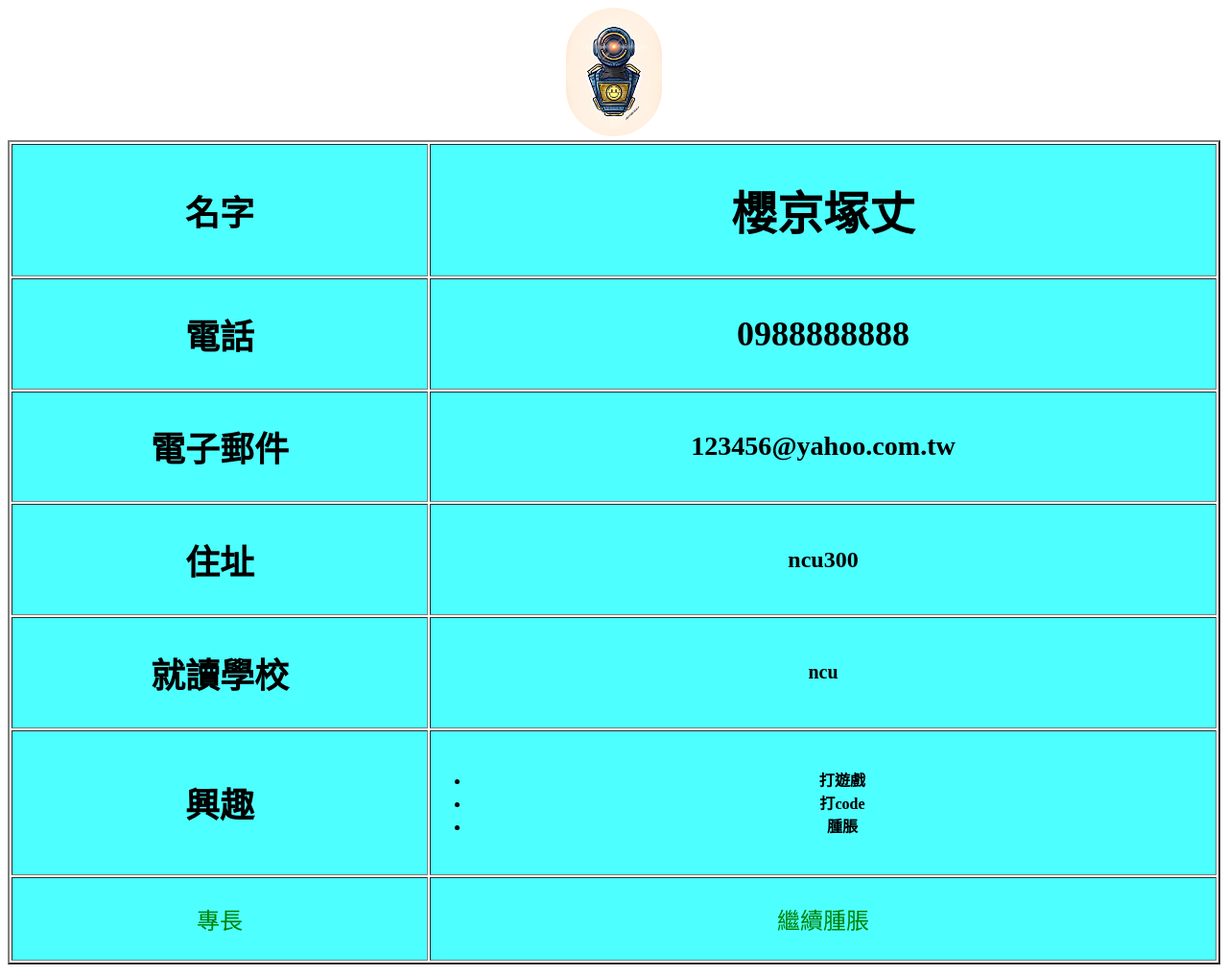
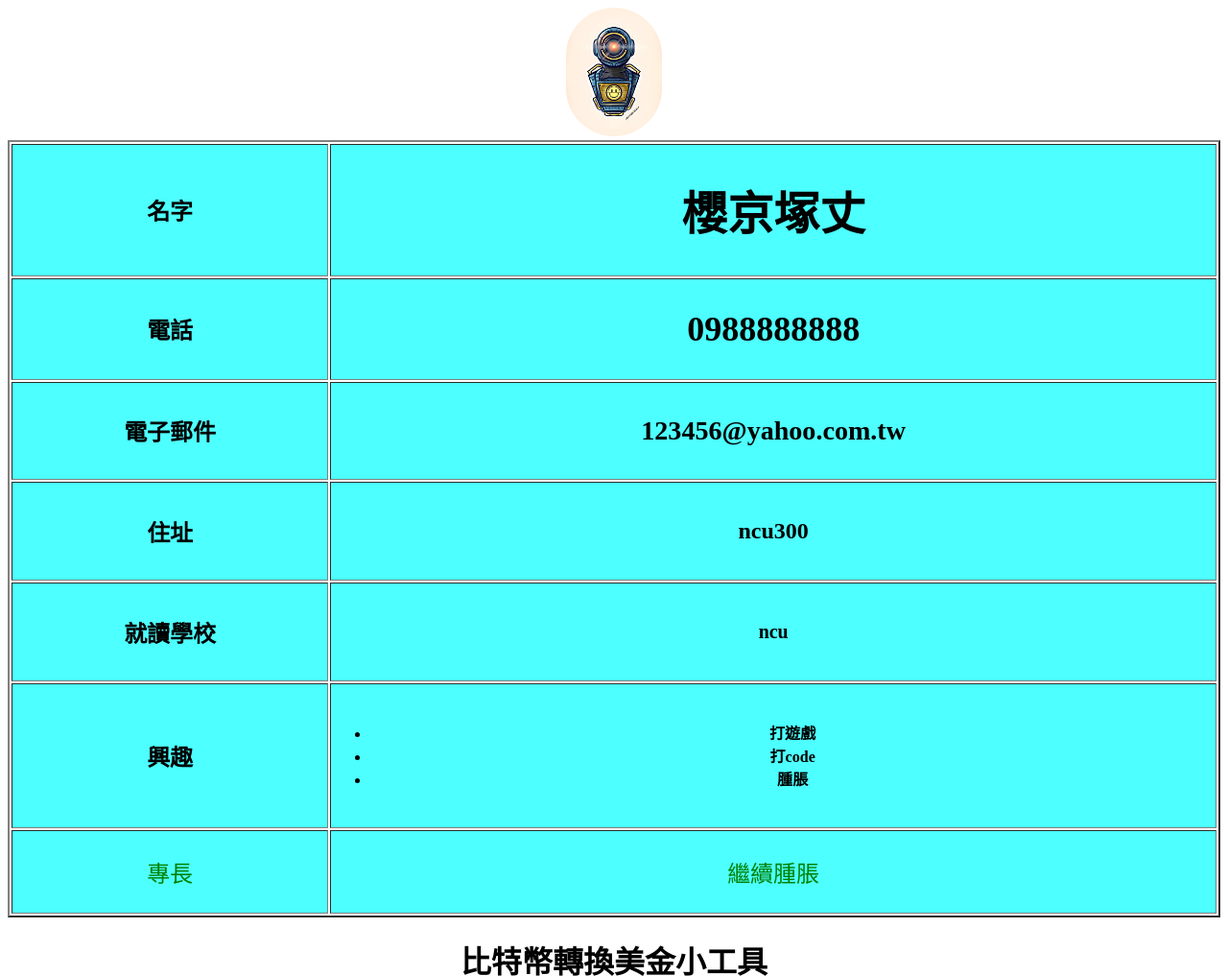
Before and after one commit to uCedric/108403516_2, a plain HTML site: page index.html in a window 1280 px wide. Shown: the top 1017 px of the page at 96% size. Drawn offline with Linux system fonts and the light colour scheme.

Commit message:
Update index.html

```diff
--- a/index.html
+++ b/index.html
@@ -1,4 +1,4 @@
-<!DOCTYPE html>
+ <!DOCTYPE html>
 <html lang="zh-TW">
 	<head>
 		<title>final web porgraming</title>
@@ -52,27 +52,27 @@
 			<br>
 			<table border="2">
 				<tr>
-					<td><h2>名字</h2></td>
+					<td><h4>名字</h4></td>
 					<td><h1>櫻京塚丈</h1></td>
 				</tr>
 				<tr>
-					<td><h2>電話</h2></td>
+					<td><h4>電話</h4></td>
 					<td><h2>0988888888</h2></td>
 				</tr>
 				<tr>
-					<td><h2>電子郵件</h2></td>
+					<td><h4>電子郵件</h4></td>
 					<td><h3>123456@yahoo.com.tw</h3></td>
 				</tr>
 				<tr>
-					<td><h2>住址</h2></td>
+					<td><h4>住址</h4></td>
 					<td><h4>ncu300</h4></td>
 				</tr>
 				<tr>
-					<td><h2>就讀學校</h2></td>
+					<td><h4>就讀學校</h4></td>
 					<td><h5>ncu</h5></td>
 				</tr>
 				<tr>
-					<td><h2>興趣</h2></td>
+					<td><h4>興趣</h4></td>
 					<td><h6><ul><li>打遊戲</li><li>打code</li><li>腫脹</li></ul></h6></td>
 				</tr>
 				<tr>
```
